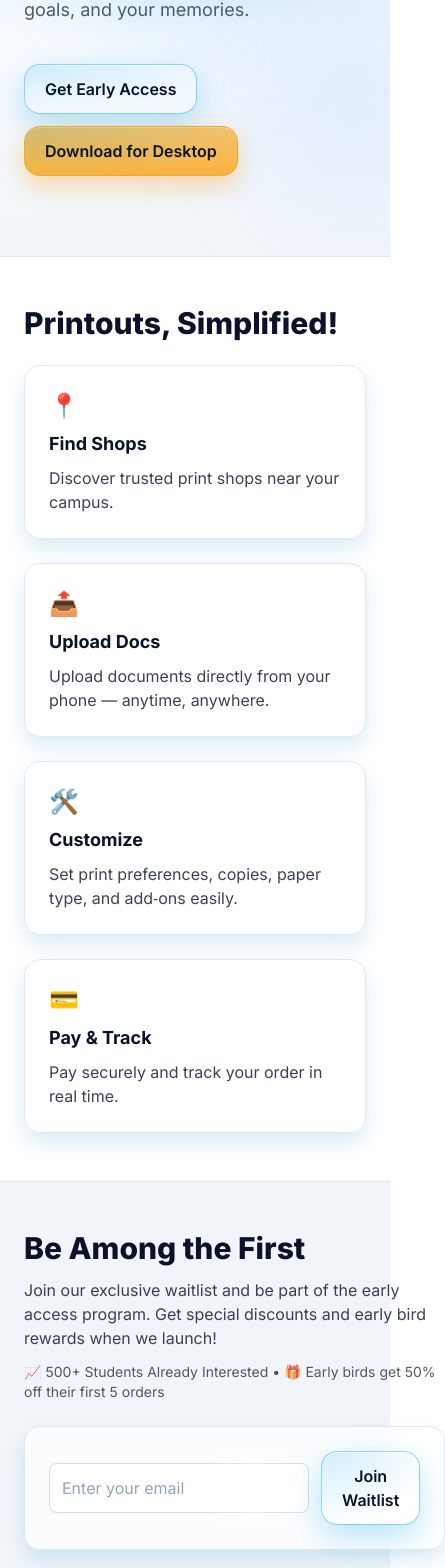
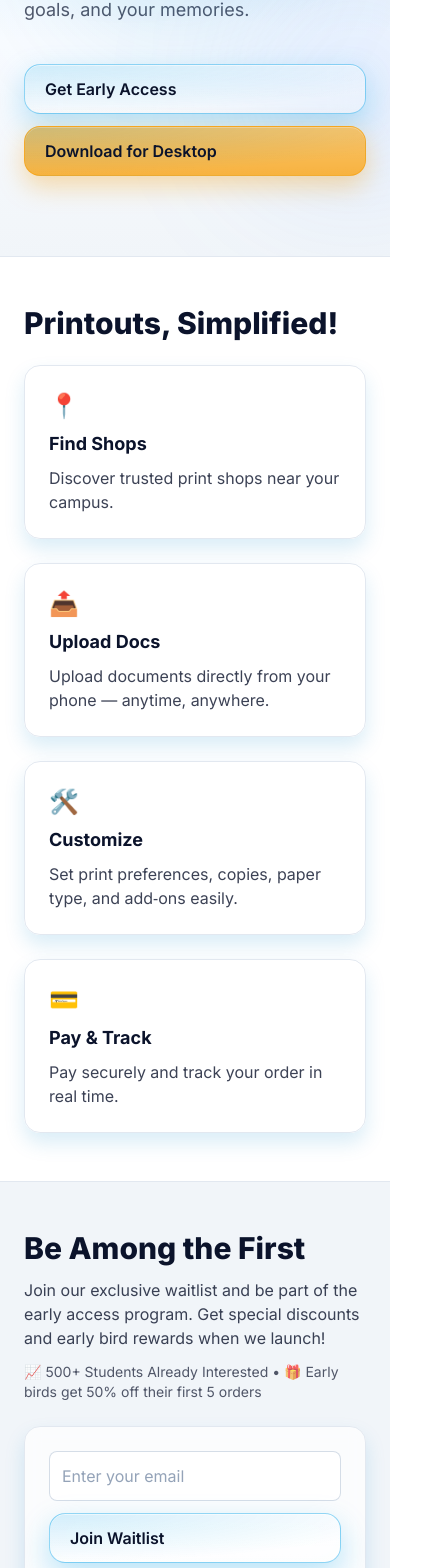
Before and after one commit to ayush346/Xpoint, a React (Vite) app in the folder client/: page / in a window 390 px wide. Shown: the part 337-1905 px from the top of the page, 445 px wide, since content can reach past the window. Built offline with nearby package versions, Linux system fonts and the light colour scheme; no server answers.

Commit message:
Describe what you changed

```diff
--- a/client/src/App.jsx
+++ b/client/src/App.jsx
@@ -1,6 +1,6 @@
 import { useState } from "react";
 import { motion } from "framer-motion";
-import axios from "axios";
+import { post as apiPost } from "./utils/api.js";
 import Navbar from "./components/Navbar.jsx";
 import Hero from "./components/Hero.jsx";
 import EarlyAccessModal from "./components/EarlyAccessModal.jsx";
@@ -23,7 +23,7 @@ export default function App() {
 		if (!email.trim()) return;
 		try {
 			setWaitlistStatus("Submitting...");
-			await axios.post("/api/notify/waitlist", { email });
+			await apiPost("/api/notify/waitlist", { email });
 			setWaitlistStatus("You're on the list! 🎉");
 			setEmail("");
 		} catch {
@@ -46,7 +46,7 @@ export default function App() {
 						whileInView="show"
 						viewport={{ once: true, amount: 0.2 }}
 						variants={{ hidden: {}, show: { transition: { staggerChildren: 0.08 } } }}
-						className="grid md:grid-cols-4 gap-6"
+						className="grid sm:grid-cols-2 md:grid-cols-4 gap-6"
 					>
 						<FeatureCard icon="📍" title="Find Shops" text="Discover trusted print shops near your campus." delay={0.0} />
 						<FeatureCard icon="📤" title="Upload Docs" text="Upload documents directly from your phone — anytime, anywhere." delay={0.06} />
@@ -62,17 +62,17 @@ export default function App() {
 							<p className="text-midnight/80">Join our exclusive waitlist and be part of the early access program. Get special discounts and early bird rewards when we launch!</p>
 							<p className="text-midnight/70 text-sm">📈 500+ Students Already Interested • 🎁 Early birds get 50% off their first 5 orders</p>
 						</div>
-						<form onSubmit={joinWaitlist} className="card p-6 flex items-center gap-3">
+						<form onSubmit={joinWaitlist} className="card p-6 flex flex-col sm:flex-row items-stretch sm:items-center gap-3">
 							<input
 								type="email"
 								required
 								placeholder="Enter your email"
 								value={email}
 								onChange={(e) => setEmail(e.target.value)}
-								className="flex-1 rounded-lg border border-slate-300/80 bg-white px-3 py-3 text-midnight placeholder:text-slate-400 focus:outline-none focus:ring-2 focus:ring-primary-300"
+								className="w-full sm:flex-1 rounded-lg border border-slate-300/80 bg-white px-3 py-3 text-midnight placeholder:text-slate-400 focus:outline-none focus:ring-2 focus:ring-primary-300"
 							/>
-							<button type="submit" className="btn-primary">Join Waitlist</button>
-							{waitlistStatus && <div className="text-sm text-midnight/70 ml-2">{waitlistStatus}</div>}
+							<button type="submit" className="btn-primary w-full sm:w-auto">Join Waitlist</button>
+							{waitlistStatus && <div className="text-sm text-midnight/70 mt-2 sm:mt-0 sm:ml-2">{waitlistStatus}</div>}
 						</form>
 					</div>
 				</section>
@@ -126,7 +126,7 @@ export default function App() {
 								<li>Earn visibility through the Xpoint platform.</li>
 							</ul>
 							<div className="mt-6 flex items-center gap-3">
-								<button type="button" onClick={() => setShowDownload(true)} className="btn-secondary">Schedule a Demo</button>
+								<button type="button" onClick={() => setShowDownload(true)} className="btn-secondary w-full sm:w-auto">Schedule a Demo</button>
 							</div>
 						</div>
 						<div className="card p-6">
@@ -174,7 +174,7 @@ export default function App() {
 								</li>
 							</ul>
 						</div>
-						<div className="md:text-right flex md:block items-end">
+						<div className="text-center md:text-right md:block mt-4 md:mt-0">
 							<div className="text-midnight/60">©2025 Xpoint pvt ltd. All Rights Reserved</div>
 						</div>
 					</div>
--- /dev/null
+++ b/client/src/ErrorBoundary.jsx
@@ -0,0 +1,31 @@
+import React from "react";
+
+export class ErrorBoundary extends React.Component {
+	constructor(props) {
+		super(props);
+		this.state = { hasError: false, message: "" };
+	}
+
+	static getDerivedStateFromError(error) {
+		return { hasError: true, message: error?.message || "Unexpected error" };
+	}
+
+	componentDidCatch(error, errorInfo) {
+		// eslint-disable-next-line no-console
+		console.error("Application error:", error, errorInfo);
+	}
+
+	render() {
+		if (this.state.hasError) {
+			return (
+				<div className="min-h-screen flex items-center justify-center">
+					<div className="container-padded text-center">
+						<h2 className="text-2xl font-bold text-midnight">Something went wrong.</h2>
+						<p className="mt-2 text-midnight/70">{this.state.message}</p>
+					</div>
+				</div>
+			);
+		}
+		return this.props.children;
+	}
+}
--- a/client/src/components/DownloadModal.jsx
+++ b/client/src/components/DownloadModal.jsx
@@ -1,6 +1,6 @@
 import { useState } from "react";
 import { motion, AnimatePresence } from "framer-motion";
-import axios from "axios";
+import { post as apiPost } from "../utils/api.js";
 
 export default function DownloadModal({ open, onClose, onSuccess }) {
 	const [fullName, setFullName] = useState("");
@@ -19,7 +19,7 @@ export default function DownloadModal({ open, onClose, onSuccess }) {
 		}
 		try {
 			setSubmitting(true);
-			await axios.post("/api/notify/download", { fullName, phone, email, address });
+			await apiPost("/api/notify/download", { fullName, phone, email, address });
 			setFullName(""); setPhone(""); setEmail(""); setAddress("");
 			onClose?.();
 			onSuccess?.("Our team will reach you soon. Thank you for your interest.");
--- a/client/src/components/EarlyAccessModal.jsx
+++ b/client/src/components/EarlyAccessModal.jsx
@@ -1,6 +1,6 @@
 import { useState } from "react";
 import { motion, AnimatePresence } from "framer-motion";
-import axios from "axios";
+import { post as apiPost } from "../utils/api.js";
 
 export default function EarlyAccessModal({ open, onClose, onSuccess }) {
 	const [fullName, setFullName] = useState("");
@@ -19,7 +19,7 @@ export default function EarlyAccessModal({ open, onClose, onSuccess }) {
 		}
 		try {
 			setSubmitting(true);
-			await axios.post("/api/notify/early-access", { fullName, role, phone, email });
+			await apiPost("/api/notify/early-access", { fullName, role, phone, email });
 			setFullName(""); setPhone(""); setEmail("");
 			onClose?.();
 			onSuccess?.("Our team will reach you soon. Thank you for your interest.");
--- a/client/src/components/Hero.jsx
+++ b/client/src/components/Hero.jsx
@@ -25,13 +25,13 @@ export default function Hero({ onOpenEarlyAccess, onOpenPartner, onOpenDownload
 					Your campus life deserves speed — print in seconds and spend more time where it matters: with your friends, your goals, and your memories.
 				</motion.p>
 				<motion.div
-					className="mt-10 flex flex-wrap md:flex-nowrap items-center gap-3"
+					className="mt-10 flex flex-col sm:flex-row items-stretch sm:items-center gap-3"
 					initial={{ opacity: 0, y: 8 }}
 					animate={{ opacity: 1, y: 0 }}
 					transition={{ duration: 0.6, delay: 0.2 }}
 				>
-					<button type="button" onClick={onOpenEarlyAccess} className="btn-primary">Get Early Access</button>
-					<button type="button" onClick={onOpenDownload} className="btn-solid-yellow">Download for Desktop</button>
+					<button type="button" onClick={onOpenEarlyAccess} className="btn-primary w-full sm:w-auto">Get Early Access</button>
+					<button type="button" onClick={onOpenDownload} className="btn-solid-yellow w-full sm:w-auto">Download for Desktop</button>
 				</motion.div>
 			</div>
 		</section>
--- a/client/src/components/PartnerModal.jsx
+++ b/client/src/components/PartnerModal.jsx
@@ -1,6 +1,6 @@
 import { useState } from "react";
 import { motion, AnimatePresence } from "framer-motion";
-import axios from "axios";
+import { post as apiPost } from "../utils/api.js";
 
 const COUNTRY_CODES = [
 	{ code: "+1", label: "United States / Canada" },
@@ -29,7 +29,7 @@ export default function PartnerModal({ open, onClose, onSuccess }) {
 		}
 		try {
 			setSubmitting(true);
-			await axios.post("/api/notify/partner", {
+			await apiPost("/api/notify/partner", {
 				fullName, countryCode, phone, country, email, address
 			});
 			setFullName(""); setPhone(""); setCountry(""); setEmail(""); setAddress("");
--- a/client/src/main.jsx
+++ b/client/src/main.jsx
@@ -3,10 +3,13 @@ import { createRoot } from "react-dom/client";
 import App from "./App.jsx";
 import "./index.css";
 import { setupGlobalWave } from "./utils/wave.js";
+import { ErrorBoundary } from "./ErrorBoundary.jsx";
 
 setupGlobalWave();
 createRoot(document.getElementById("root")).render(
 	<React.StrictMode>
-		<App />
+		<ErrorBoundary>
+			<App />
+		</ErrorBoundary>
 	</React.StrictMode>
 );
--- /dev/null
+++ b/client/src/utils/api.js
@@ -0,0 +1,8 @@
+import axios from "axios";
+
+const apiBaseUrl = (import.meta?.env?.VITE_API_BASE_URL || "").trim();
+
+export function post(path, data, config = {}) {
+	const url = `${apiBaseUrl}${path}`;
+	return axios.post(url, data, config);
+}
```
